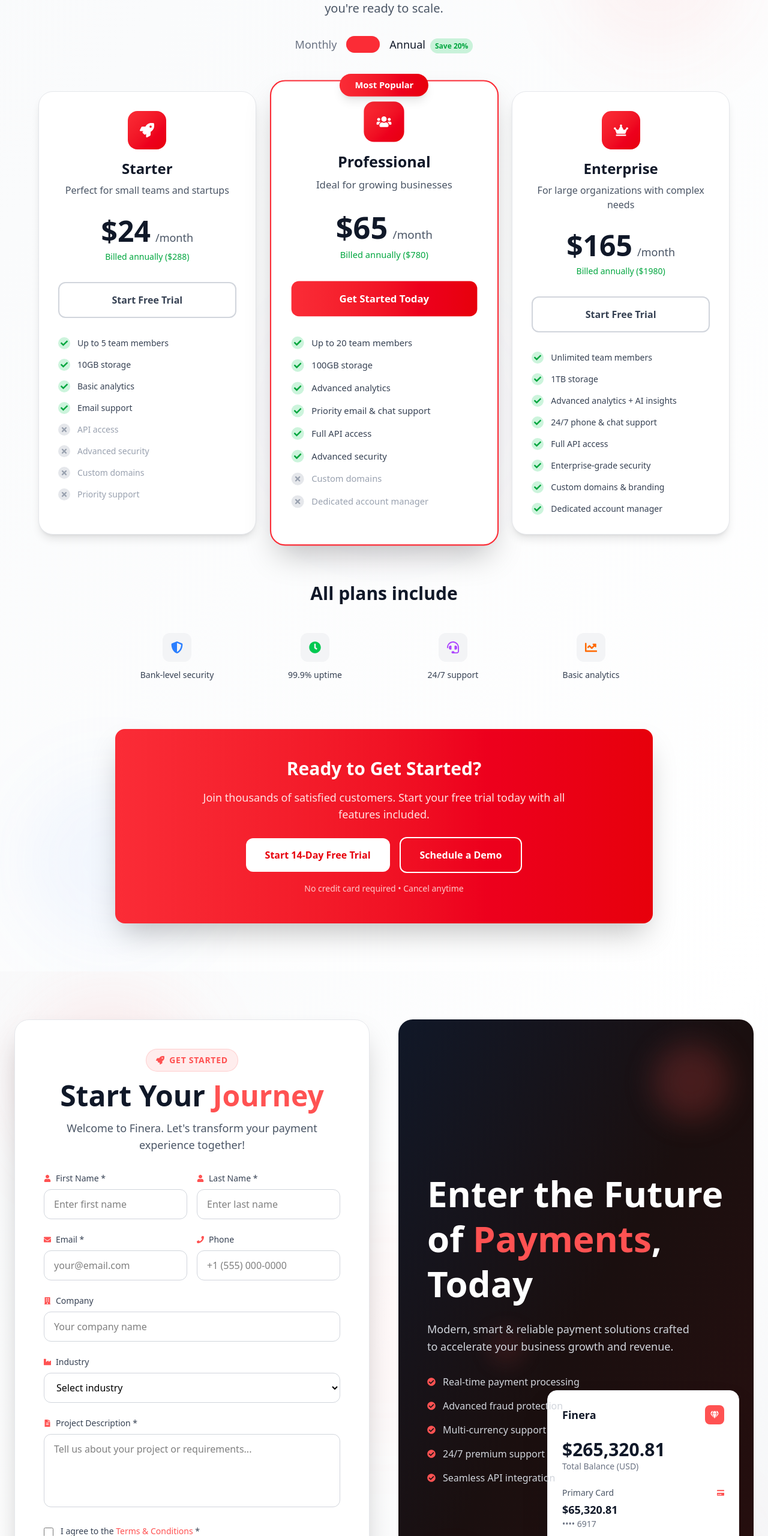
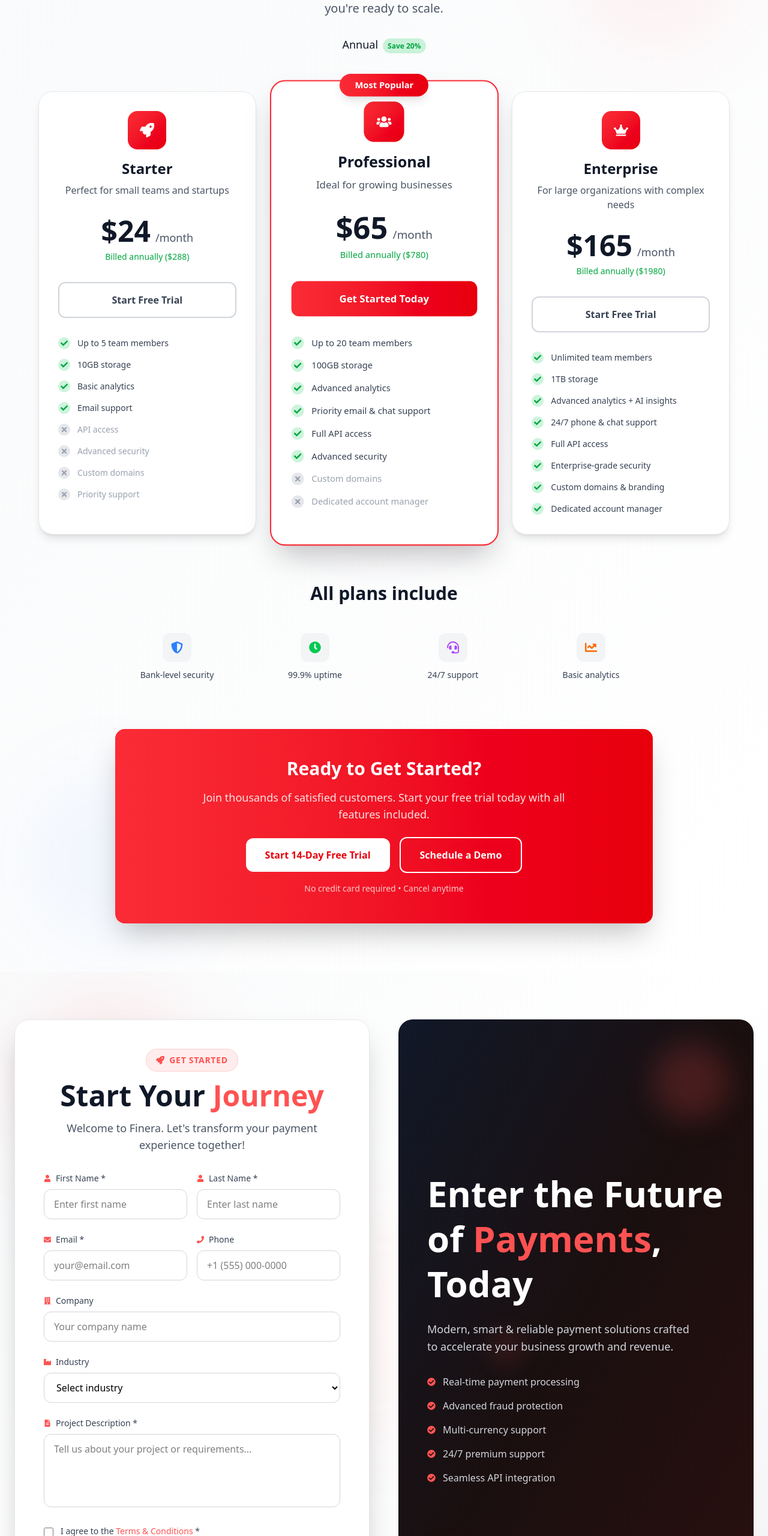
Before and after one commit to Abeera92/IdealTransact, a React (Vite) app: page / in a window 1280 px wide. Shown: the part 6440-9000 px from the top of the page at 60% size. Built offline with nearby package versions, Linux system fonts and the light colour scheme.

Commit message:
contact form updated

```diff
--- a/src/Components/ContactForm/index.jsx
+++ b/src/Components/ContactForm/index.jsx
@@ -439,7 +439,7 @@ const ContactForm = () => {
           </div>
 
           {/* Enhanced Card Mockup */}
-          <motion.div
+          {/* <motion.div
             initial={{ opacity: 0, scale: 0.8, y: 50 }}
             whileInView={{ opacity: 1, scale: 1, y: 0 }}
             transition={{ duration: 0.8, delay: 0.8 }}
@@ -484,7 +484,7 @@ const ContactForm = () => {
                 View Dashboard
               </motion.button>
             </div>
-          </motion.div>
+          </motion.div> */}
         </motion.div>
       </div>
     </section>
--- a/src/Components/Pricing/index.jsx
+++ b/src/Components/Pricing/index.jsx
@@ -157,10 +157,10 @@ export default function Pricing() {
             transition={{ duration: 0.6, delay: 0.4 }}
             className="flex items-center justify-center gap-4 mb-12"
           >
-            <span className={`text-lg font-medium ${!isAnnual ? 'text-gray-900' : 'text-gray-500'}`}>
+            {/* <span className={`text-lg font-medium ${!isAnnual ? 'text-gray-900' : 'text-gray-500'}`}>
               Monthly
-            </span>
-            <button
+            </span> */}
+            {/* <button
               onClick={() => setIsAnnual(!isAnnual)}
               className="relative w-14 h-7 bg-gray-300 rounded-full transition-colors duration-300 focus:outline-none focus:ring-2 focus:ring-red-500 focus:ring-offset-2"
             >
@@ -174,7 +174,7 @@ export default function Pricing() {
                   isAnnual ? 'bg-red-500' : 'bg-gray-400'
                 }`}
               />
-            </button>
+            </button> */}
             <span className={`text-lg font-medium ${isAnnual ? 'text-gray-900' : 'text-gray-500'}`}>
               Annual
               <span className="ml-2 px-2 py-1 bg-green-500/20 text-green-600 text-xs font-semibold rounded-full">
```
